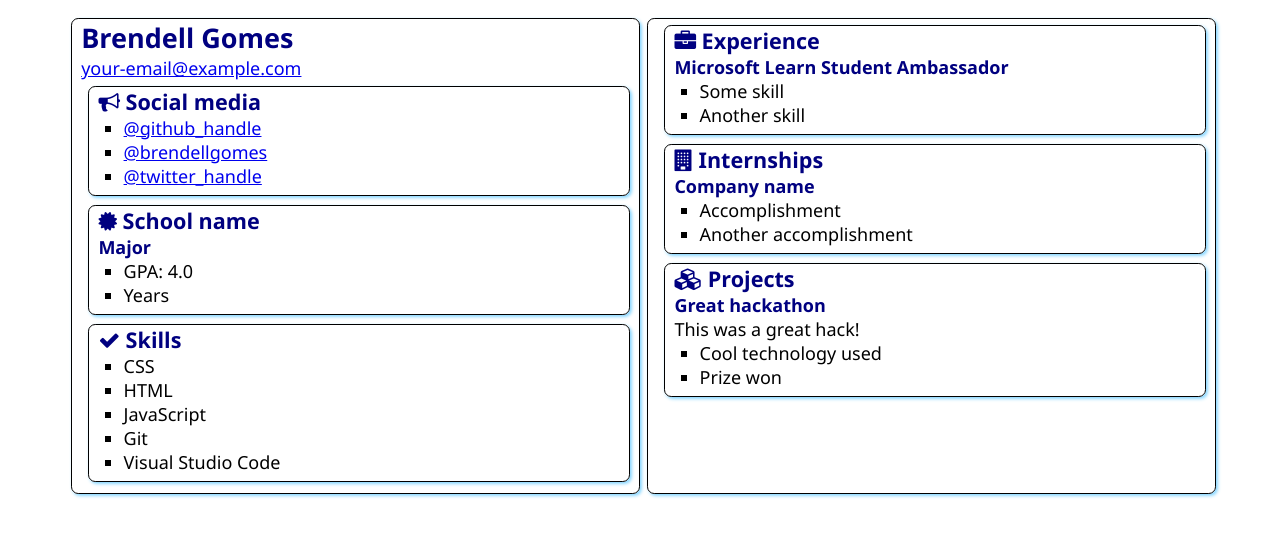
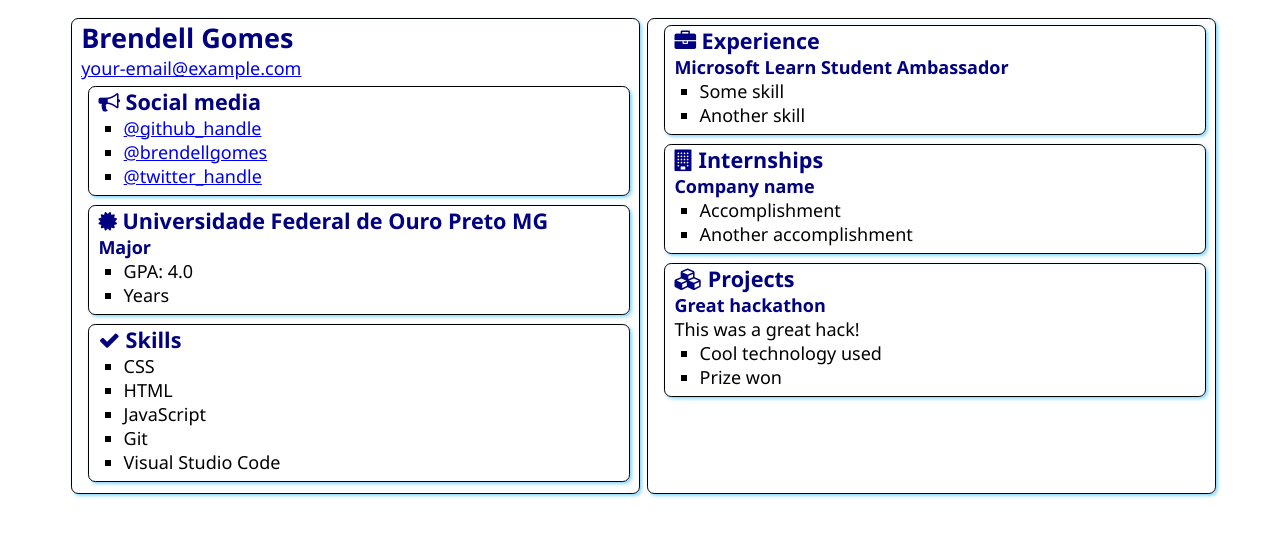
Before and after one commit to brendellgomes/SATechnicalOnboarding, a plain HTML site: page src/index.html in a window 1280 px wide. Drawn offline with Linux system fonts and the light colour scheme.

Commit message:
Update index.html
Atualizado o nome da Escola

```diff
--- a/src/index.html
+++ b/src/index.html
@@ -31,7 +31,7 @@
                 <div class="education">
                     <h2>
                         <i class="fa fa-certificate" aria-hidden="true"></i>
-                        School name
+                        Universidade Federal de Ouro Preto MG
                     </h2>
                     <h3>Major</h3>
                     <ul>
```
